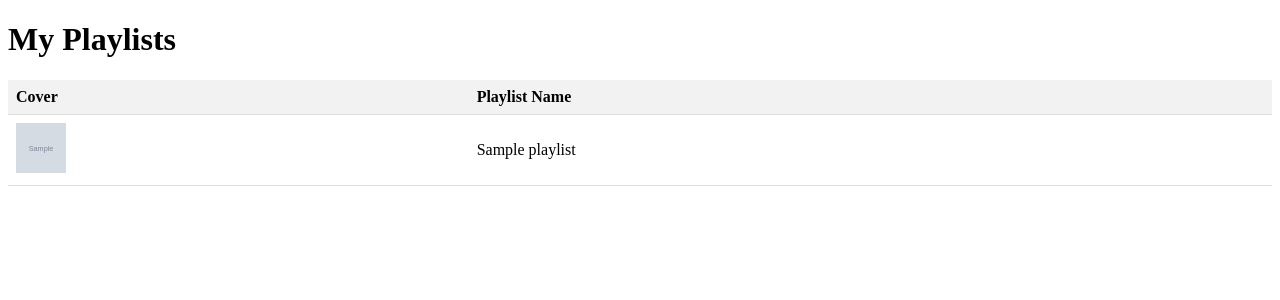
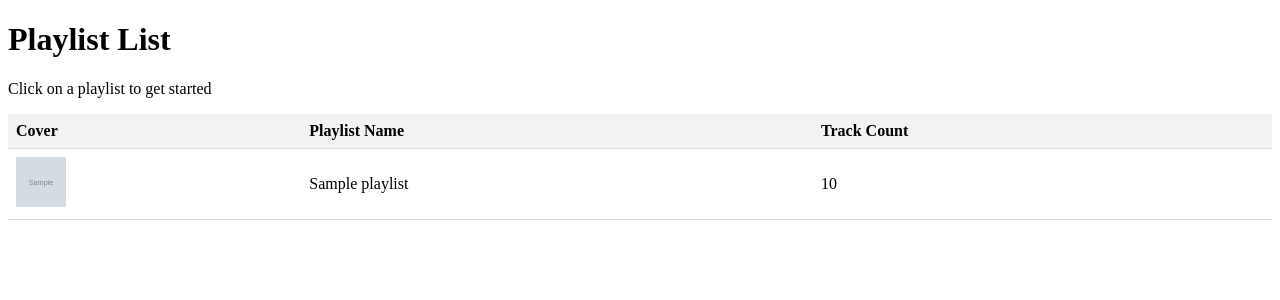
Before and after one commit to tweiss9/Sort-Spotify-Playlist, a Flask app: template templates/playlists.html in a window 1280 px wide. Shown: the top 300 px of the page. Run offline with Flask 3, Linux system fonts and the light colour scheme; the template is opened without the code that fills it: most values are stand-ins (such as "Sample title", 1, 10 or a date in 2020); grey boxes marked "Sample" are stand-in pictures.

Commit message:
added some styling, track count and made table rows clickable

```diff
--- a/app.py
+++ b/app.py
@@ -64,6 +64,10 @@ def playlists():
     user_playlists = [
         playlist for playlist in playlists if playlist['owner']['id'] == sp.me()['id']]
 
+    for playlist in user_playlists:
+        playlist['track_count'] = sp.playlist_tracks(
+            playlist['id'], fields='total')['total']
+
     return render_template("playlists.html", playlists=user_playlists)
 
 
--- /dev/null
+++ b/static/playlists.css
@@ -0,0 +1,27 @@
+table {
+    width: 100%;
+    border-collapse: collapse;
+  }
+
+  th,
+  td {
+    padding: 8px;
+    text-align: left;
+    border-bottom: 1px solid #ddd;
+  }
+
+  th {
+    background-color: #f2f2f2;
+  }
+
+  .playlist-cover,
+  .album-cover {
+    width: 50px;
+    height: 50px;
+    object-fit: cover;
+  }
+
+  tr:hover {
+    background-color: #b7b7b7;
+    cursor: pointer;
+  }
--- a/templates/playlist_detail.html
+++ b/templates/playlist_detail.html
@@ -6,7 +6,7 @@
     <title>Playlist Detail</title>
     <link
       rel="stylesheet"
-      href="{{ url_for('static', filename='styles.css') }}"
+      href="{{ url_for('static', filename='playlist_detail.css') }}"
     />
   </head>
   <body>
--- a/templates/playlists.html
+++ b/templates/playlists.html
@@ -4,35 +4,36 @@
     <meta charset="UTF-8" />
     <meta name="viewport" content="width=device-width, initial-scale=1.0" />
     <title>Spotify Playlist Viewer - Playlists</title>
-    <link
-      rel="stylesheet"
-      href="{{ url_for('static', filename='styles.css') }}"
-    />
+    <link rel="stylesheet" href="{{ url_for('static', filename='playlists.css') }}" />
+    <script>
+      function redirectToPlaylistDetail(playlistId) {
+        var url = "{{ url_for('playlist_detail', playlist_id='__placeholder__') }}";
+        url = url.replace("__placeholder__", playlistId);
+        window.location.href = url;
+      }
+    </script>
   </head>
   <body>
-    <h1>My Playlists</h1>
+    <h1>Playlist List</h1>
+    <p>Click on a playlist to get started</p>
     <table>
       <thead>
         <tr>
           <th>Cover</th>
           <th>Playlist Name</th>
+          <th>Track Count</th>
         </tr>
       </thead>
       <tbody>
         {% for playlist in playlists %}
-        <tr>
+        <tr onclick="redirectToPlaylistDetail('{{ playlist.id }}');">
           <td>
-            <a
-              href="{{ url_for('playlist_detail', playlist_id=playlist['id']) }}"
-            >
-              <img
-                src="{{ playlist['images'][0]['url'] }}"
-                alt="Playlist Cover"
-                class="playlist-cover"
-              />
+            <a href="{{ url_for('playlist_detail', playlist_id=playlist.id) }}">
+              <img src="{{ playlist.images[0].url }}" alt="Playlist Cover" class="playlist-cover" />
             </a>
           </td>
-          <td>{{ playlist['name'] }}</td>
+          <td>{{ playlist.name }}</td>
+          <td>{{ playlist.tracks.total }}</td>
         </tr>
         {% endfor %}
       </tbody>
```
Also changed, not shown: static/index.css (added, +23 -0 lines), templates/index.html (+6 -1 lines), static/playlist_detail.css (line endings or trailing spaces).
